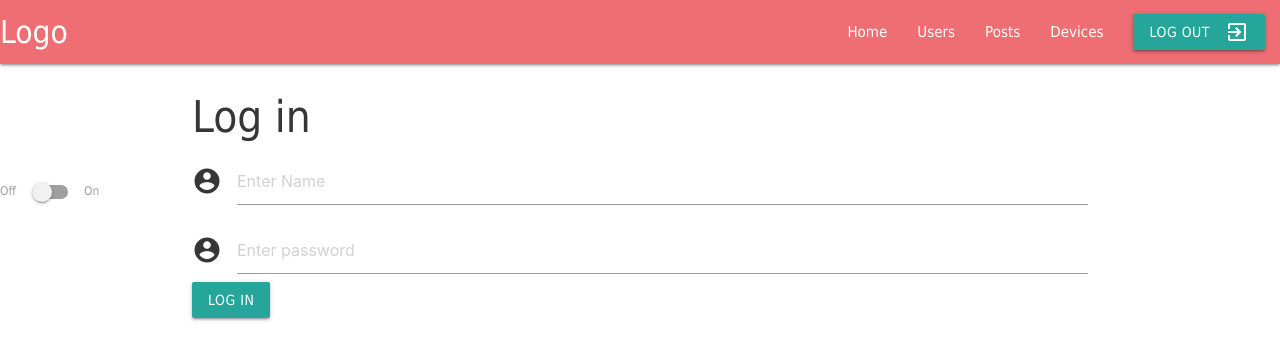
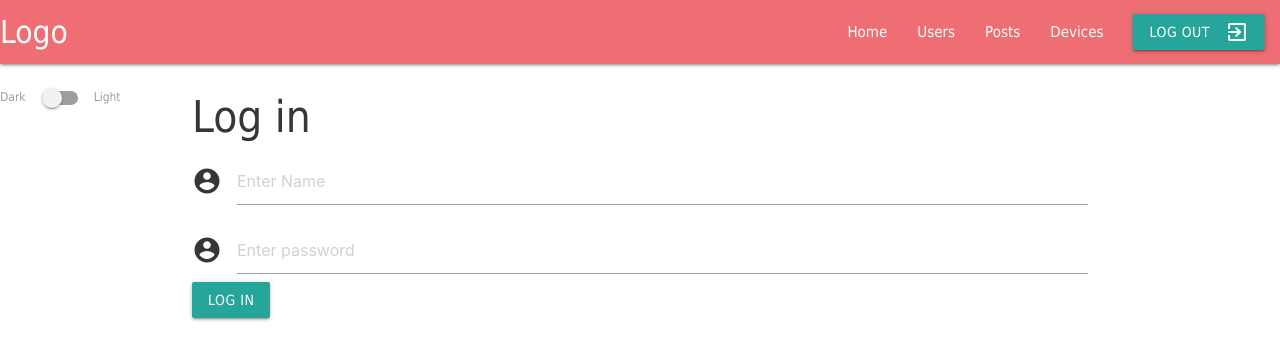
Before and after one commit to k4kaylee/React, a React (Create React App) app: page / in a window 1280 px wide. Shown: the top 360 px of the page. Built offline with nearby package versions, Linux system fonts and the light colour scheme.

Commit message:
Almost no changes

```diff
--- a/src/components/NavBar.jsx
+++ b/src/components/NavBar.jsx
@@ -39,12 +39,11 @@ const NavBar = () => {
       </ul>
     </div>
     <div class="switch">
-    <p>Change color theme</p>
        <label>
-         Off
+         Dark
          <input type="checkbox"></input>
          <span class="lever" onClick={themeToggler}></span>
-         On
+         Light
        </label>
      </div>
   </nav>
```
